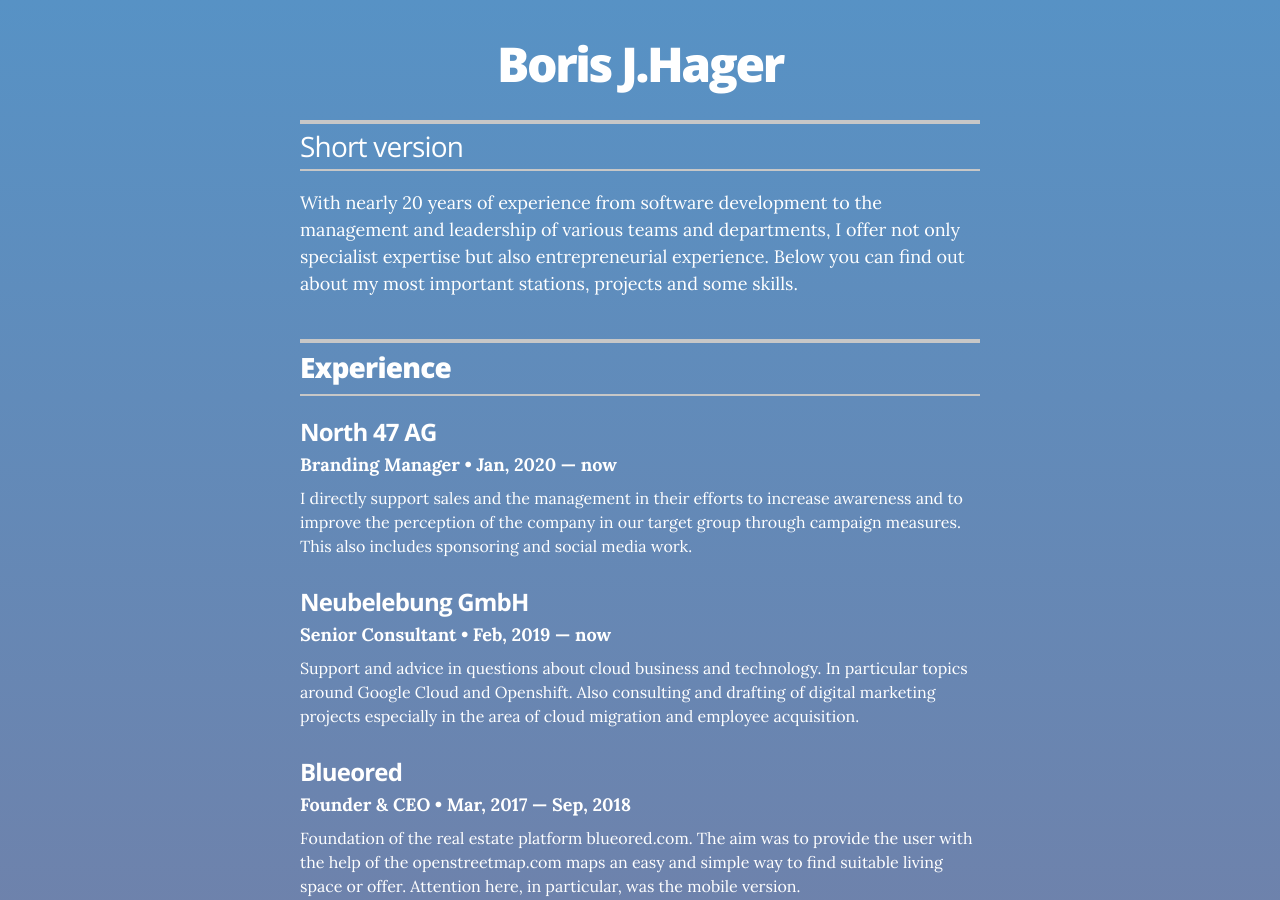
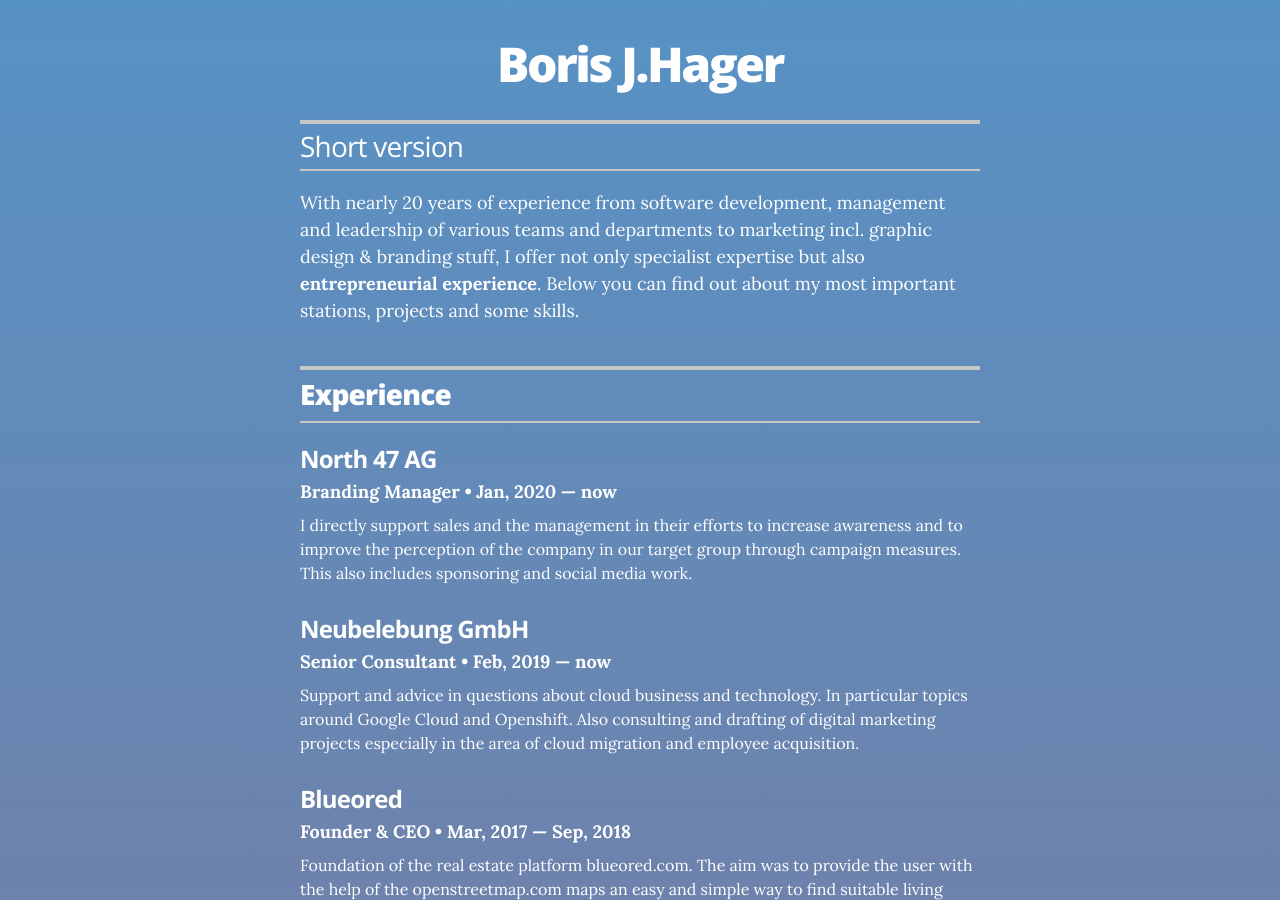
Before and after one commit to borishager/borishager.github.io, a Jekyll site: the page built from index.html, in a window 1280 px wide and 900 px high. Built offline with Jekyll 4.4.1, drawn with Linux system fonts in a browser that asks for light colours.

Commit message:
Update _config.yml

```diff
--- a/_config.yml
+++ b/_config.yml
@@ -13,7 +13,7 @@
 resume_name:                    "Boris J.Hager"
 resume_title:                   "Short version"
 
-resume_header_intro: "<p>With nearly 20 years of experience from software development to the management and leadership of various teams and departments, I offer not only specialist expertise but also entrepreneurial experience. Below you can find out about my most important stations, projects and some skills.</p>"
+resume_header_intro: "<p>With nearly 20 years of experience from software development, management and leadership of various teams and departments to marketing incl. graphic design & branding stuff, I offer not only specialist expertise but also <b>entrepreneurial experience</b>. Below you can find out about my most important stations, projects and some skills.</p>"
 
 # Decide which sections to use
 resume_section_experience:      true
```
